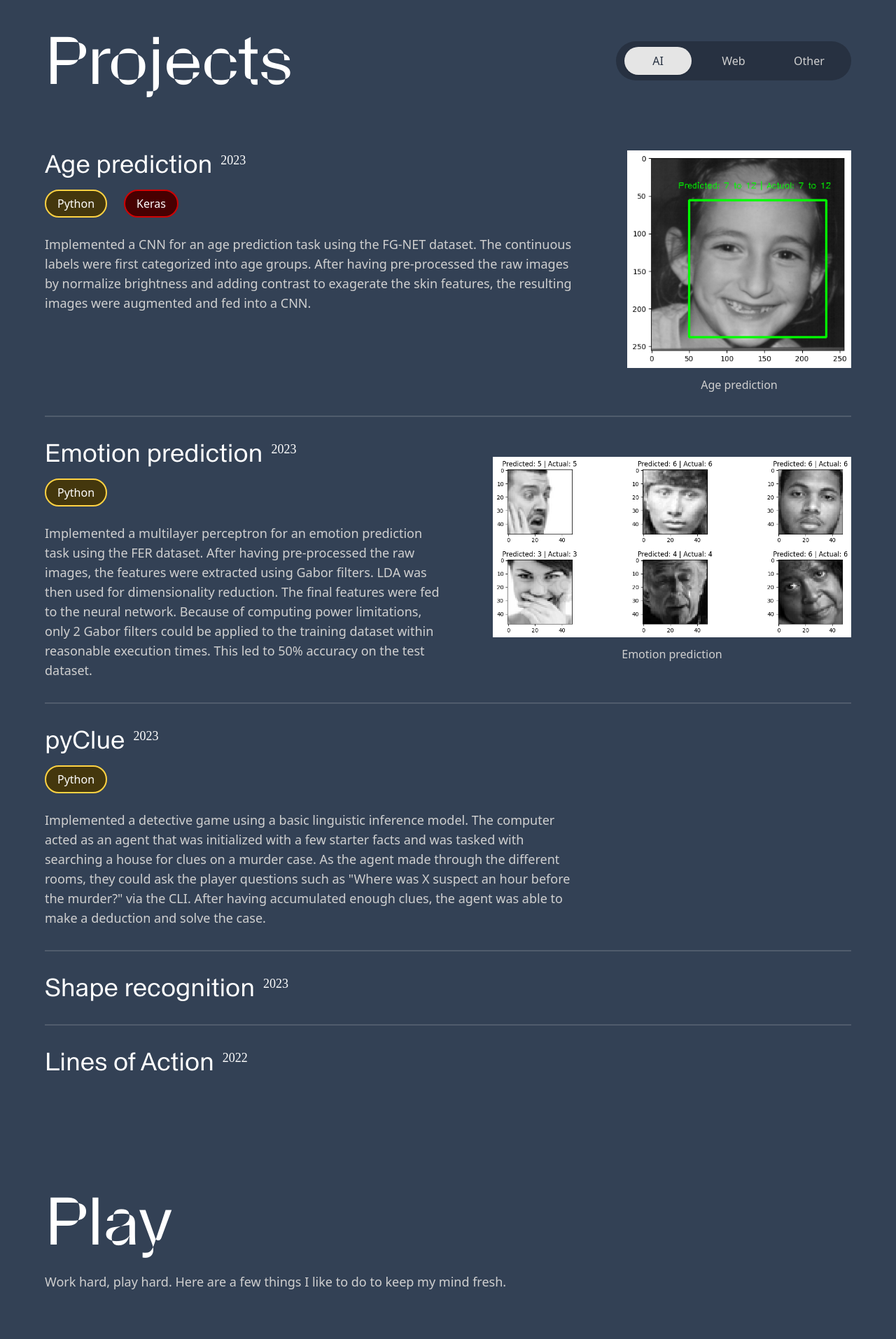
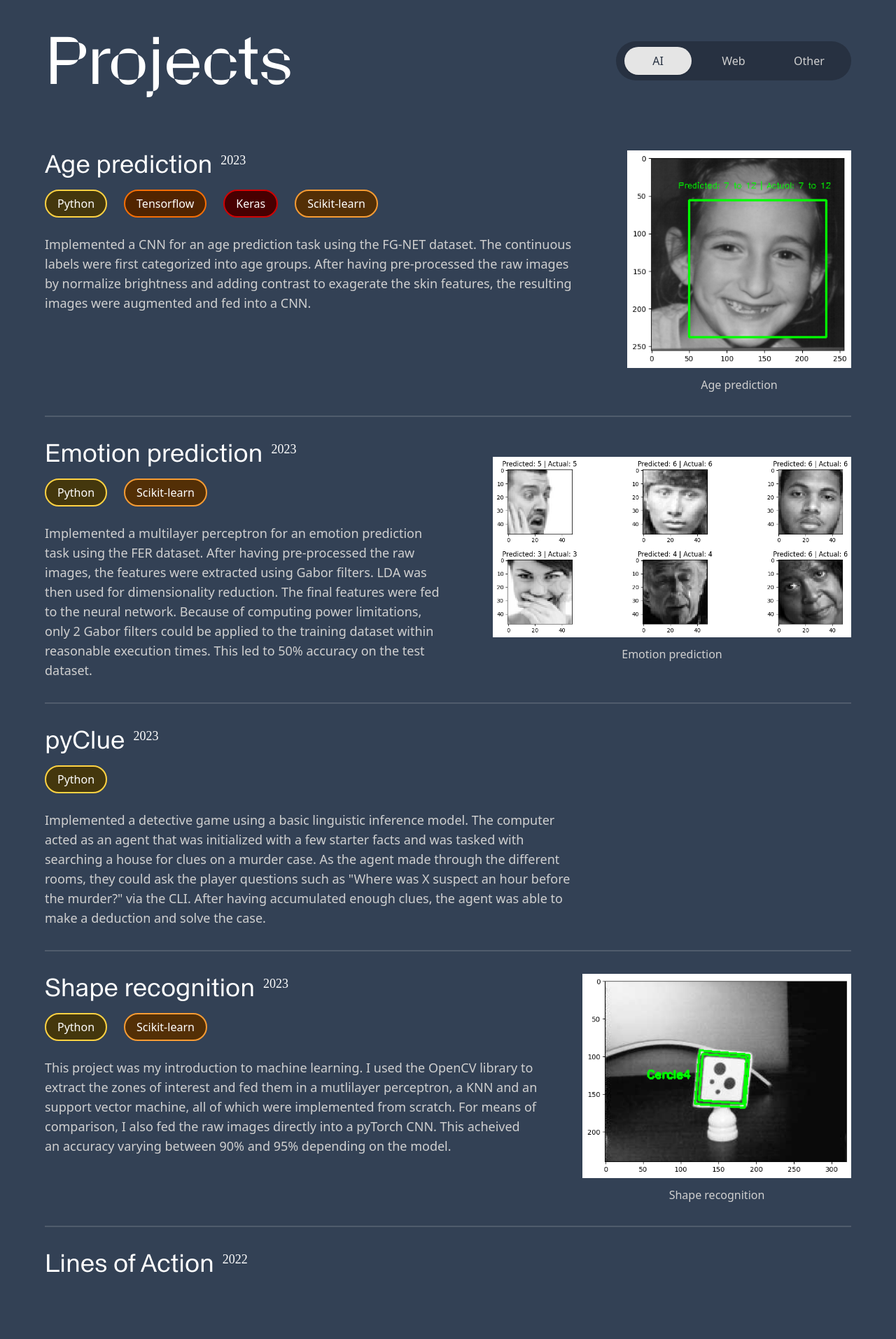
Before and after one commit to samb271/portfolio, a Vue app: page / in a window 1280 px wide. Shown: the part 1873-3787 px from the top of the page at 70% size. Built offline with nearby package versions, Linux system fonts and the light colour scheme.

Commit message:
add tensorflow and scikitlean pills

```diff
--- a/src/components/Projects/aiProjects.vue
+++ b/src/components/Projects/aiProjects.vue
@@ -8,7 +8,7 @@ import { ref } from 'vue';
 const isAgePredictionVisible = ref(true);
 const isEmotionPredictionVisible = ref(true);
 const isPyCluesVisible = ref(true);
-const isShapeRecognitionVisible = ref(false);
+const isShapeRecognitionVisible = ref(true);
 const isLinesOfActionVisible = ref(false);
 
 </script>
@@ -27,7 +27,9 @@ const isLinesOfActionVisible = ref(false);
           <div v-if="isAgePredictionVisible">
             <div class="flex lg:gap-6 gap-3">
               <Pill border-color="border-[#ffd343]" color="bg-[#44370D]">Python</Pill>
+              <Pill border-color="border-[#F66F06]" color="bg-[#512400]">Tensorflow</Pill>
               <Pill border-color="border-[#D00002]" color="bg-[#470001]">Keras</Pill>
+              <Pill border-color="border-[#F79C34]" color="bg-[#532F06]">Scikit-learn</Pill>
             </div>
             <div class="flex">
               <span>
@@ -58,6 +60,7 @@ const isLinesOfActionVisible = ref(false);
           <div v-if="isEmotionPredictionVisible">
             <div class="flex lg:gap-6 gap-3">
               <Pill border-color="border-[#ffd343]" color="bg-[#44370D]">Python</Pill>
+              <Pill border-color="border-[#F79C34]" color="bg-[#532F06]">Scikit-learn</Pill>
             </div>
             <div class="flex">
               <span>
@@ -120,6 +123,7 @@ const isLinesOfActionVisible = ref(false);
           <div v-if="isShapeRecognitionVisible">
             <div class="flex lg:gap-6 gap-3">
               <Pill border-color="border-[#ffd343]" color="bg-[#44370D]">Python</Pill>
+              <Pill border-color="border-[#F79C34]" color="bg-[#532F06]">Scikit-learn</Pill>
             </div>
             <div class="flex">
               <span>
```
